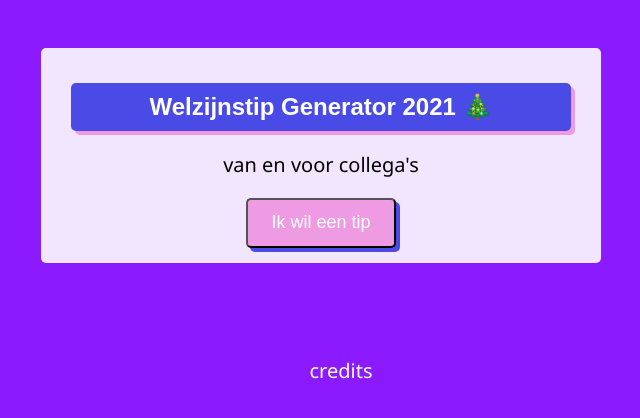
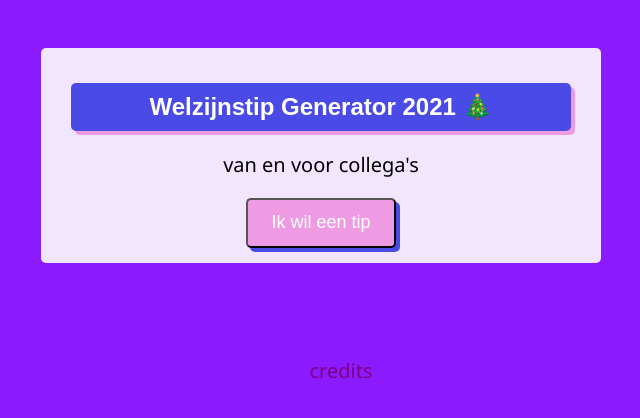
Before and after one commit to welzijnstipgenerator/welzijnstipgenerator.github.io, a plain HTML site: page index.html in a window 1280 px wide. Shown: the whole page, without its empty margins (299-939 px from the left). Drawn offline with Linux system fonts and the light colour scheme.

Commit message:
Update index.html

```diff
--- a/index.html
+++ b/index.html
@@ -19,5 +19,5 @@
     <br><br><br>
 </body>
 <script src="script.js"></script>
-<p style="color:white" style="font-size:8px" align="center"><ahref="https://github.com/welzijnstipgenerator/welzijnstipgenerator">credits</a></p>
+<p style="color:purple" style="font-size:8px" align="center"><ahref="https://github.com/welzijnstipgenerator/welzijnstipgenerator">credits</a></p>
 </html>
```
